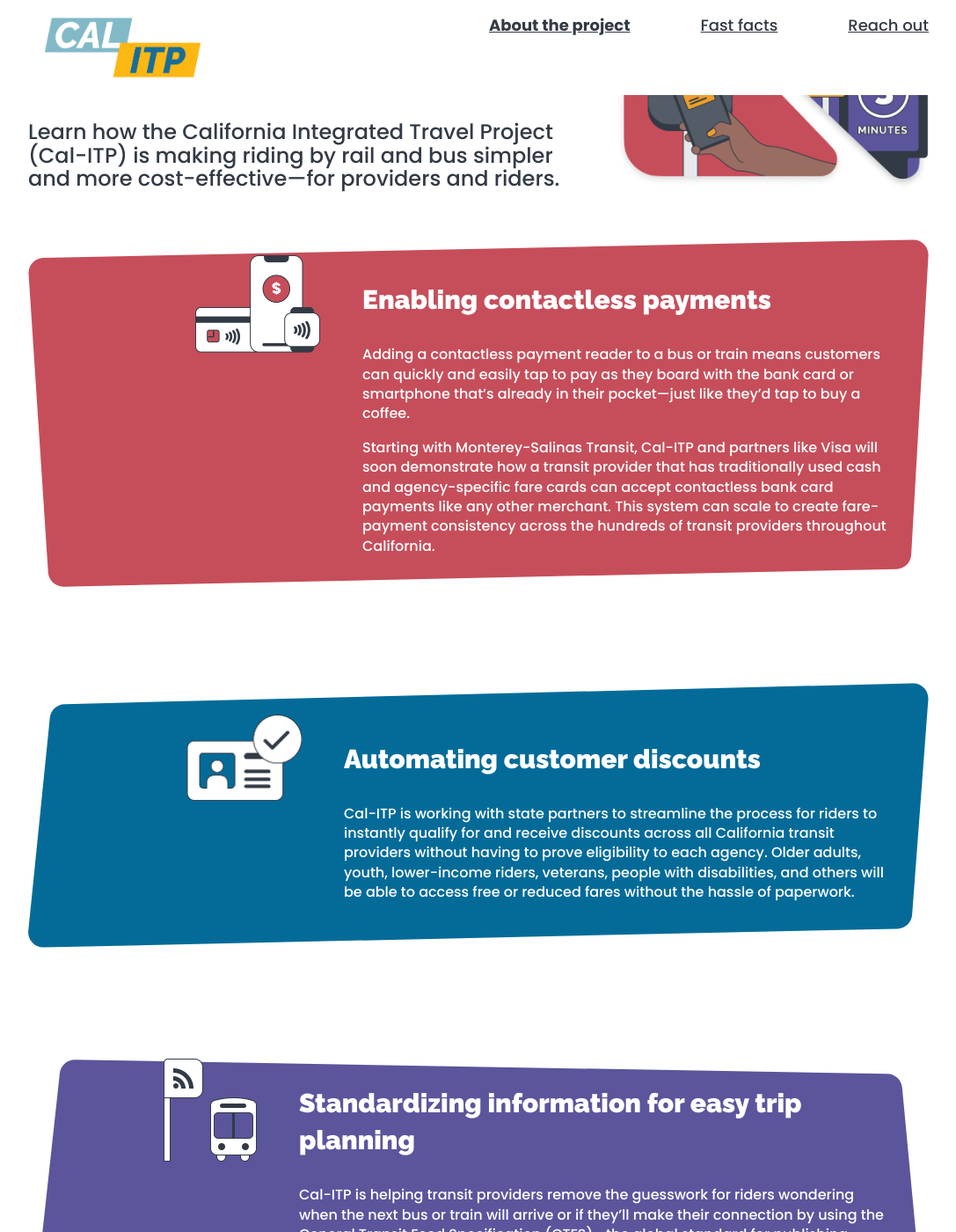
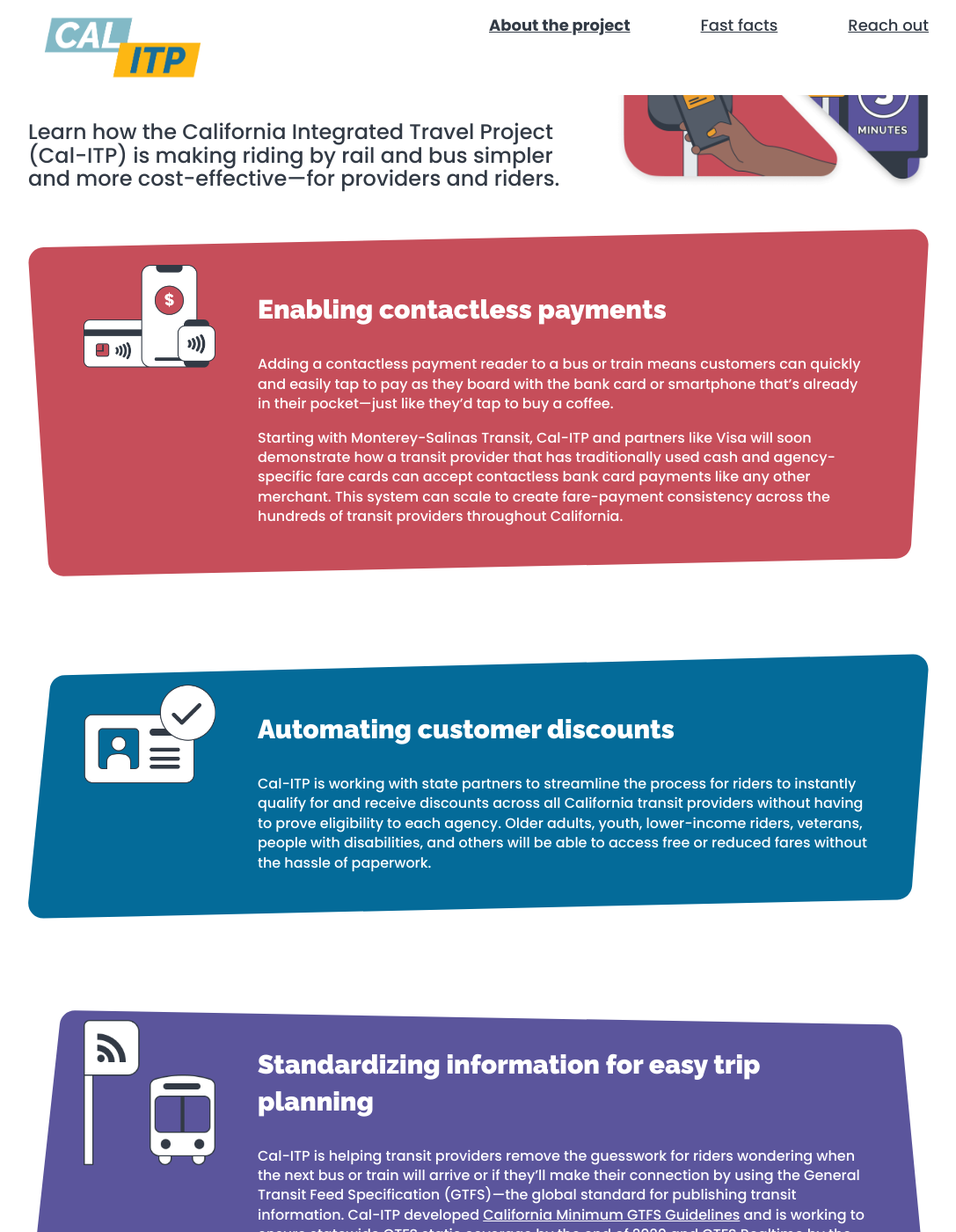
Before and after one commit to cal-itp/calitp.org, a Jekyll site: the page built from index.html, in a window 1280 px wide and 1400 px high, scrolled down 283 px. Shown: the whole window at 88% size, without its empty margins (96-1183 px from the left). Built offline with Jekyll 4.4.1, drawn with Linux system fonts in a browser that asks for light colours.

Commit message:
Fixing some spacing

```diff
--- a/stylesheets/main.css
+++ b/stylesheets/main.css
@@ -117,26 +117,13 @@
 }
 
 #details .box .callout {
-    /* max-width: 850px; */
-    /* min-height: 450px; */
     display: grid;
     grid-template-rows: 1fr;
-    grid-template-columns: max-content 4fr;
+    grid-template-columns: 1fr max-content;
     grid-gap: 3em;
-    /* align-items: center; */
     justify-content: center;
     justify-items: center;
     padding: 3em;
-  /* max-width: 850px; */
-  /* min-height: 450px;
-  display: grid;
-  grid-template-rows: 1fr;
-  grid-template-columns: 1fr 4fr;
-  grid-gap: 3em; */
-  /* margin-block-start: 6em;
-  margin-block-end: 6em;
-  margin-inline-start: 3em;
-  margin-inline-end: 3em; */
 }
 
 .box p, .box h3, .box a, .box li {
@@ -144,7 +131,7 @@
 }
 
 .callout img {
-  width: 50%;
+  width: 150px;
 }
 
 #details #enabling-contactless-payment {
@@ -210,6 +197,8 @@
   grid-template-columns: min-content min-content;
   grid-gap: 2em;
   justify-content: center;
+  margin-block-start: 5em;
+  margin-block-end: 5em;
 }
 
 #lastminute #connect {
```
